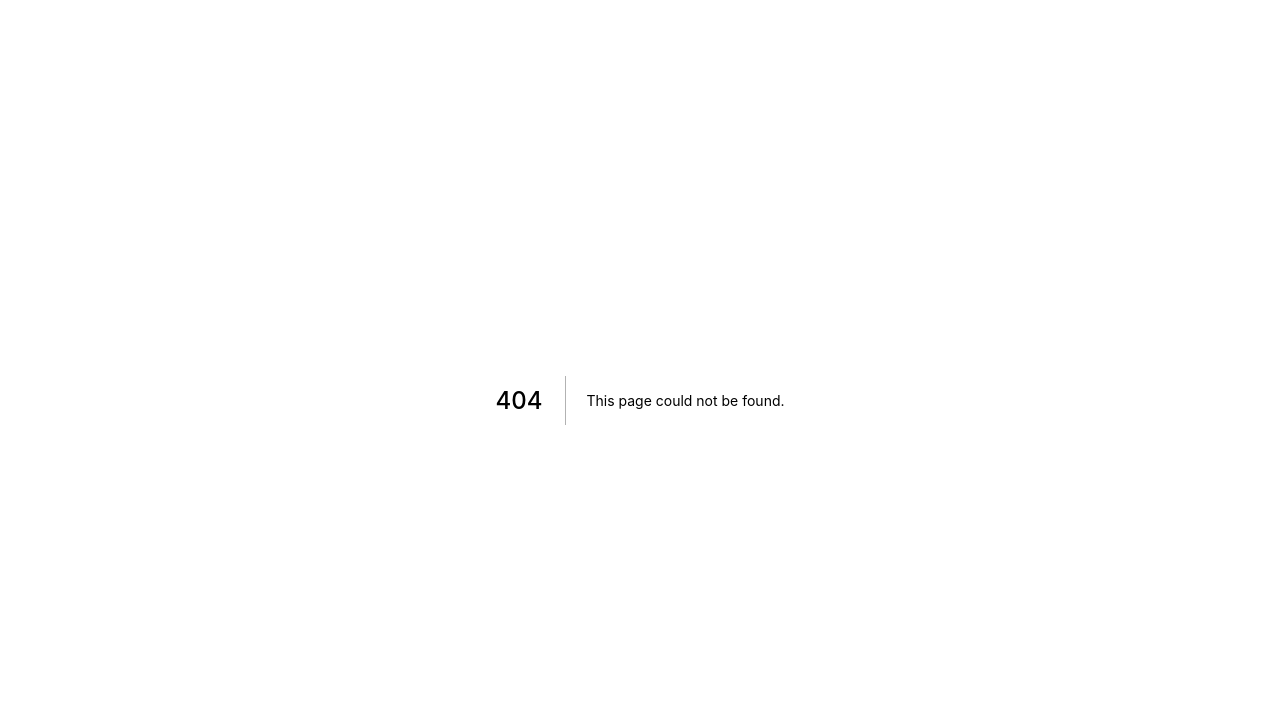
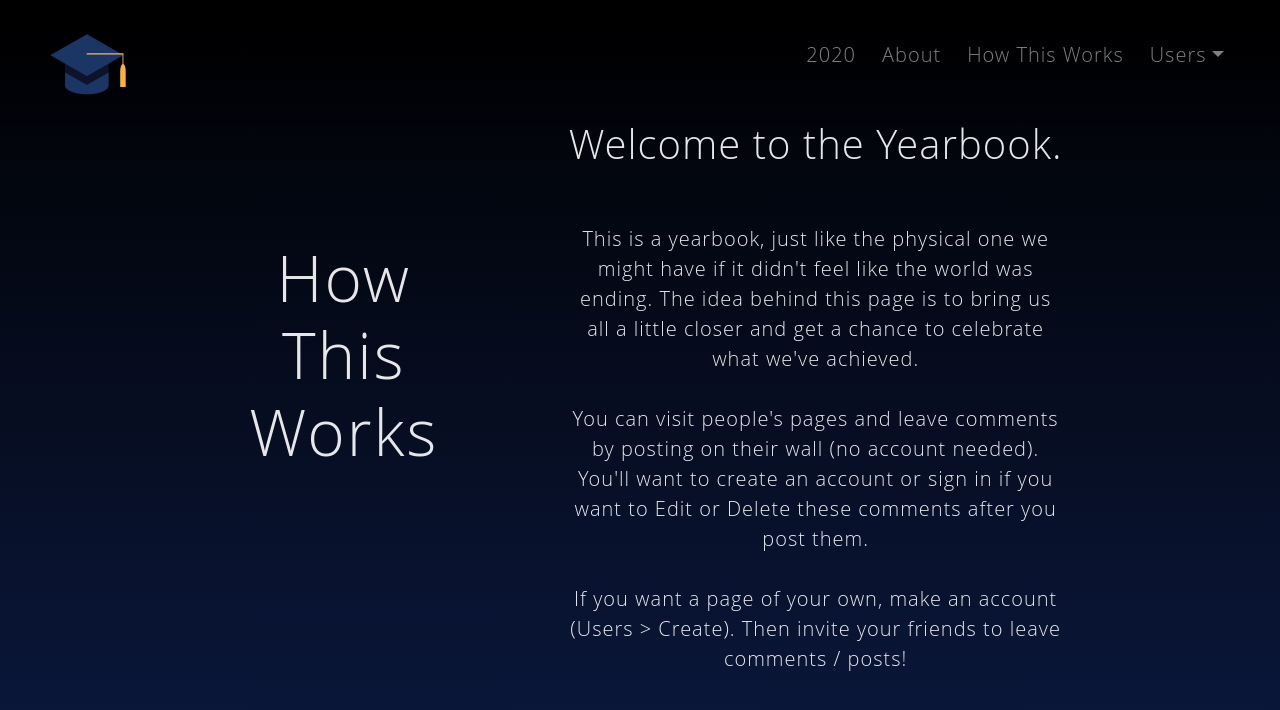
Before and after one commit to jordanlei/senior-yearbook, a Next.js app: page /how in a window 1280 px wide. Before the commit this address had no page. Shown: the top 710 px of the page. Built offline with nearby package versions, Linux system fonts and the light colour scheme.

Commit message:
Added user guide

```diff
--- a/pages/class-users.js
+++ b/pages/class-users.js
@@ -235,7 +235,7 @@ class ClassUsers extends Component{
             <SimpleTitle>
             <div>
             <Fade bottom duration={3000}>
-            <div style={{width: "50vw", margin:"0 auto"}}>
+            <div style={{width: "50vw", margin:"0 auto", paddingTop: "2em"}}>
                 <h3>Class of {this.props.year}</h3>
                 <FormGroup>
                 <Input style={{ backgroundColor: "rgba(0, 0, 0, 0)",
--- a/pages/components/Header.js
+++ b/pages/components/Header.js
@@ -100,6 +100,9 @@ class Header extends Component{
               <NavItem style={{marginRight: "10px"}}>
                 <NavLink href="../about"><p>About</p></NavLink>
               </NavItem>
+              <NavItem style={{marginRight: "10px"}}>
+                <NavLink href="../how"><p>How This Works</p></NavLink>
+              </NavItem>
               <UncontrolledDropdown nav inNavbar>
                <p><DropdownToggle nav caret style={{marginRight: "10px"}}>
                {this.state.data.firstName}
@@ -138,6 +141,9 @@ class Header extends Component{
               <NavItem style={{marginRight: "10px"}}>
                 <NavLink href="../about"><p>About</p></NavLink>
               </NavItem>
+              <NavItem style={{marginRight: "10px"}}>
+                <NavLink href="../how"><p>How This Works</p></NavLink>
+              </NavItem>
               <UncontrolledDropdown nav inNavbar>
                <p><DropdownToggle nav caret style={{marginRight: "10px"}}>
                 Users
--- /dev/null
+++ b/pages/how.js
@@ -0,0 +1,72 @@
+import React, { Component } from 'react';
+import { Row, Col } from 'reactstrap';
+import Layout from './components/Layout';
+import SimpleTitle from './components/SimpleTitle'
+import Fade from 'react-reveal/Fade'
+
+class How extends Component {
+
+  render() {
+    const titleStyle= {
+      textAlign: 'center',
+      minHeight: "100vh",
+      backgroundImage: "linear-gradient(rgb(0, 0, 0), rgb(12, 26, 66)) " ,
+      color: "rgba(255, 255, 255, 0.9)",
+      backgroundAttachment: "fixed",
+      backgroundSize: "cover"
+    }
+
+    return (
+      <div style={titleStyle}>
+      <Layout>
+        <div style={{padding: "10%", paddingTop: "15vh" , minHeight: "60vh"}}>
+          <div>
+
+          <Row>
+            <Col md={1}/>
+            <Col md={2}>
+            <Fade duration={3000}>
+            <div style={{position: "fixed", top: "30vh", width:"20vw"}}>
+            <h2>How This Works</h2>
+            </div>
+            <div style={{position: "fixed", top: "60vh", width:"20vw"}}>
+            </div>
+            </Fade>
+            </Col>
+            <Col md={2}>
+            </Col>
+            <Col md={6}>
+            <Fade duration={3000}>
+              <div className="center-row">
+                <h4>Welcome to the Yearbook.<br/><br/></h4>
+              </div>
+              </Fade>
+              <Fade bottom>
+              <p>
+              This is a yearbook, just like the physical one
+              we might have if it didn't feel like the world was ending.
+              The idea behind this page is to bring us all a little closer
+              and get a chance to celebrate what we've achieved.<br/><br/>
+              You can visit people's pages and leave comments by posting
+              on their wall (no account needed).
+              You'll want to create an account or sign in if you want
+              to Edit or Delete these comments after you post them. <br/><br/>
+              If you want a page of your own, make an account
+              (Users > Create). Then invite your friends to leave comments / posts!<br/>
+
+
+              </p>
+              </Fade>
+            </Col>
+          </Row>
+          </div>
+        </div>
+      </Layout>
+      </div>
+    );
+  }
+}
+
+
+
+export default How;
--- a/pages/view-userpage.js
+++ b/pages/view-userpage.js
@@ -374,7 +374,7 @@ class ViewUserPage extends Component{
                 <SimpleTitle>
                 <div>
                 <Fade bottom duration={3000}>
-                    <div className="text-center" style={{width: "50vw", margin:"0 auto"}}>
+                    <div className="text-center" style={{width: "50vw", margin:"0 auto", paddingTop:"2em"}}>
                         {header}
                     </div>
                 </Fade>
```
